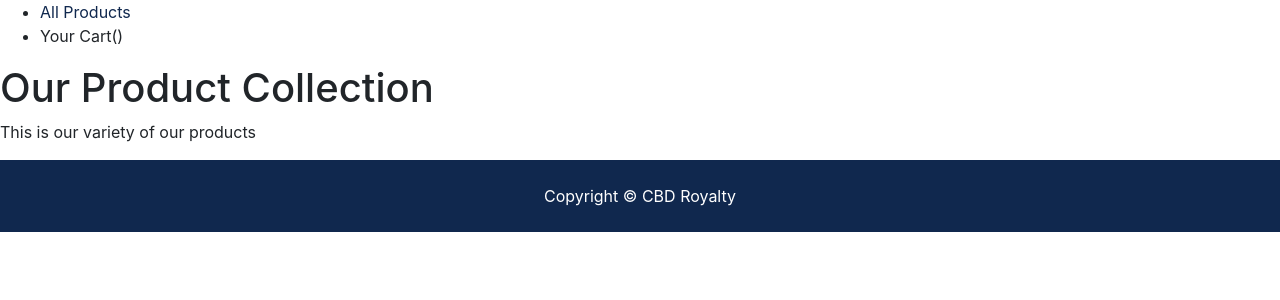
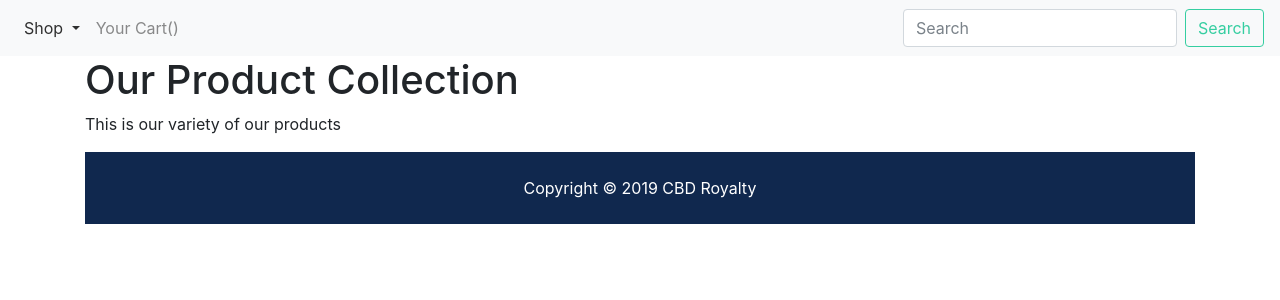
Before and after one commit to arturfil/e-commerce-website, a Django app: template templates/shop/category.html in a window 1280 px wide. Shown: the top 300 px of the page. Run offline with Django 3.2, Linux system fonts and the light colour scheme; the template is opened without the code that fills it, so the values that code supplies are empty; some libraries are stand-ins or nearby versions.

Commit message:
changed the navbar styling and also did some sort of re-routing

```diff
--- a/e_commerce_cbd/static/css/style.css
+++ b/e_commerce_cbd/static/css/style.css
@@ -9,7 +9,7 @@
 
 .navbar {
   opacity: 0.9;
-  text-transform: uppercase; }
+}
 
 .social a {
   margin-right: 0.4rem; }
--- a/static/css/style.css
+++ b/static/css/style.css
@@ -9,7 +9,7 @@
 
 .navbar {
   opacity: 0.9;
-  text-transform: uppercase; }
+}
 
 .social a {
   margin-right: 0.4rem; }
--- a/templates/base.html
+++ b/templates/base.html
@@ -24,5 +24,14 @@
   {% block content %}{% endblock %}
 
   {% include 'partials/_footer.html' %}
+
+  <!-- JQuery -->
+  <script src="{% static 'js/jquery-3.3.1.min.js' %} "></script>
+  <!-- Bootstrap JS -->
+  <script src="{% static 'js/bootstrap.bundle.min.js' %} "></script>
+  <!-- LightBox JS -->
+  <script src="{% static 'js/lightbox.min.js' %} "></script>
+  <!-- Custom JS -->
+  <script src="{% static 'js/main.js' %} "></script>
 </body>
 </html>
--- a/templates/partials/_navbar.html
+++ b/templates/partials/_navbar.html
@@ -1,9 +1,30 @@
-<nav>
-  <ul>
-    <li><a href="{% url 'shop:allProductCategory' %}">All Products</a></li>
-    {% for cat in links %}
-    <li><a href="{{ cat.get_url}}">{{cat.name}}</a></li>
-    {% endfor %}
-    <li>Your Cart()</li>
-  </ul>
+<nav class="navbar navbar-expand-lg navbar-light bg-light">
+  <button class="navbar-toggler" type="button" data-toggle="collapse" data-target="#navbarSupportedContent"
+    aria-controls="navbarSupportedContent" aria-expanded="false" aria-label="Toggle navigation">
+    <span class="navbar-toggler-icon"></span>
+  </button>
+
+  <div class="collapse navbar-collapse" id="navbarSupportedContent">
+    <ul class="navbar-nav mr-auto">
+      <li class="nav-item dropdown {% if 'shop' in request.path %} active {%endif%}">
+        <a class="nav-link dropdown-toggle" href="#" id="navbarDropdown" role="button" data-toggle="dropdown"
+          aria-haspopup="true" aria-expanded="false">
+          Shop
+        </a>
+        <div class="dropdown-menu" aria-labelledby="navbarDropdown">
+          <a class="dropdown-item" href="{% url 'shop:allProductCategory' %}">All Products</a>
+          {% for cat in links %}
+          <a class="dropdown-item" href="{{cat.get_url}}">{{cat.name}}</a>
+          {% endfor %}
+        </div>
+      </li>
+      <li class="nav-item">
+        <a class="nav-link" href="#">Your Cart()</a>
+      </li>
+    </ul>
+    <form class="form-inline my-2 my-lg-0">
+      <input class="form-control mr-sm-2" type="search" placeholder="Search" aria-label="Search">
+      <button class="btn btn-outline-success my-2 my-sm-0" type="submit">Search</button>
+    </form>
+  </div>
 </nav>
--- a/templates/shop/category.html
+++ b/templates/shop/category.html
@@ -20,18 +20,18 @@
 
 {% block content %}
   {% if category %}
-    <div>
+    <div class="container">
       <div>
         <p><a href="{% url 'shop:allProductCategory' %}">Our Product Collection</a> | {{ category.name }} </p>
       </div>
     </div>
   {% endif %}
-  <div>
+  <div class="container">
   {% if category %}
     <img src="{{ category.image.url }}" alt={{category.name}}>
   </div>
   <br>
-  <div>
+  <div class="container">
     <h1>{{category.name}}</h1>
     <p>{{ category.description }}</p>
   </div>
@@ -41,7 +41,7 @@
     <p>This is our variety of our products</p>
   </div>
   {% endif %}
-  <div>
+  <div class="container">
     <div>
       {% for product in products %}
         <div>
--- a/templates/shop/product.html
+++ b/templates/shop/product.html
@@ -5,7 +5,7 @@
 {% endblock %}
 
 {% block content %}
-  <div>
+  <div class="container">
     <div>
       <p>
         <a href="{% url 'shop:allProductCategory' %}">Home</a> |
```
